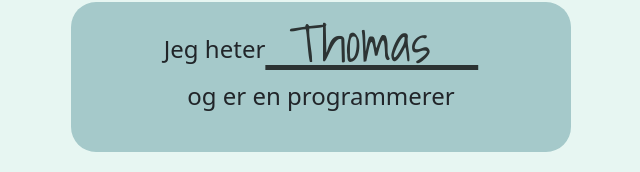
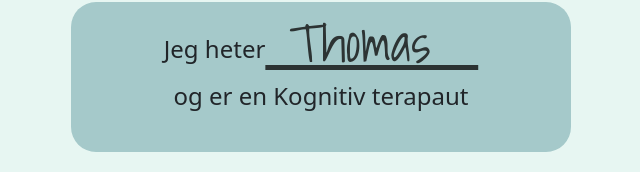
Before and after one commit to ThomasKvernbergPedersen/Portefolje, a plain HTML site: page index.html in a window 1280 px wide. Shown: the part 441-613 px from the top of the page, without its empty margins (319-959 px from the left). Drawn offline with nearby package versions, Linux system fonts and the light colour scheme.

Commit message:
Update index.html

```diff
--- a/index.html
+++ b/index.html
@@ -28,7 +28,7 @@
     <container id="flyt">
     <div class="navnlapp">
     <h2 class="skrift"> Jeg heter <span id="sign">&nbsp;Thomas &nbsp;</span> </h2>
-    <h2 class="skrift">og er en programmerer </h2>
+    <h2 class="skrift">og er en Kognitiv terapaut </h2>
   </container>
 
   </div>
```
